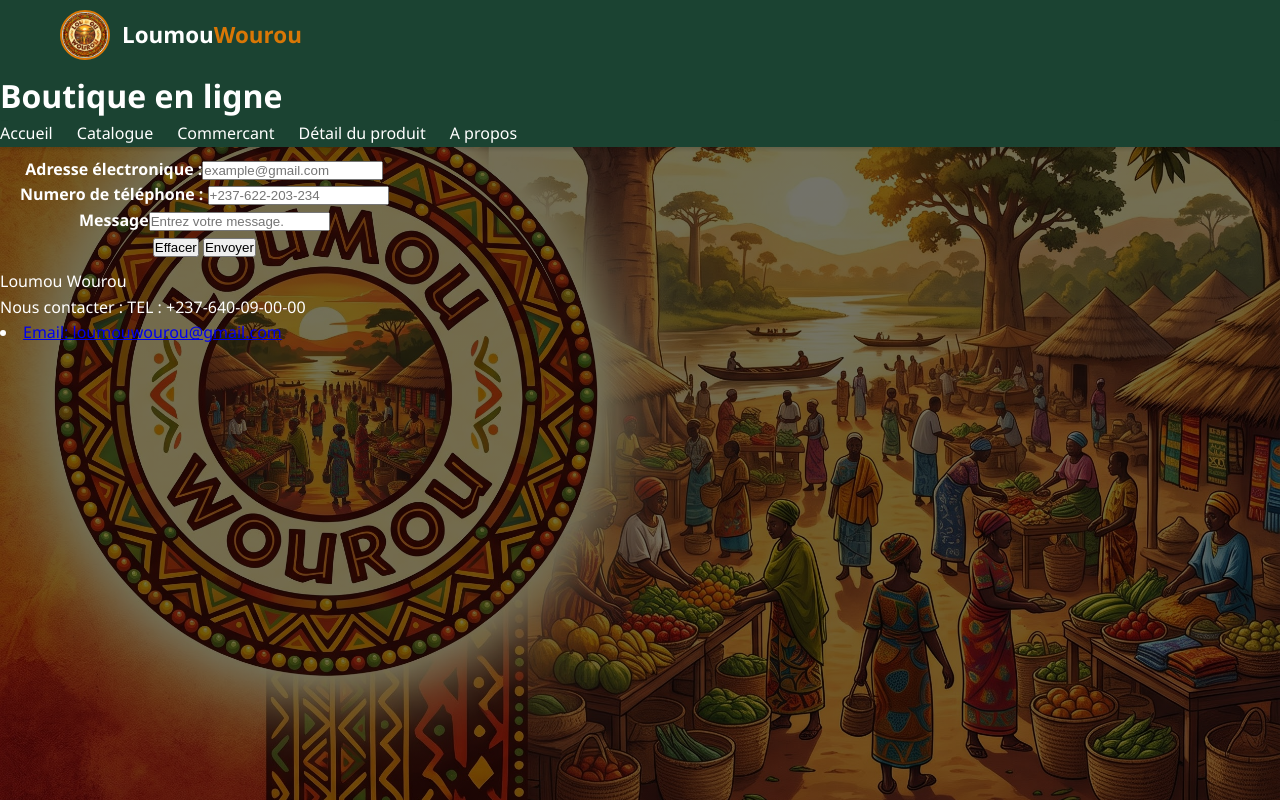
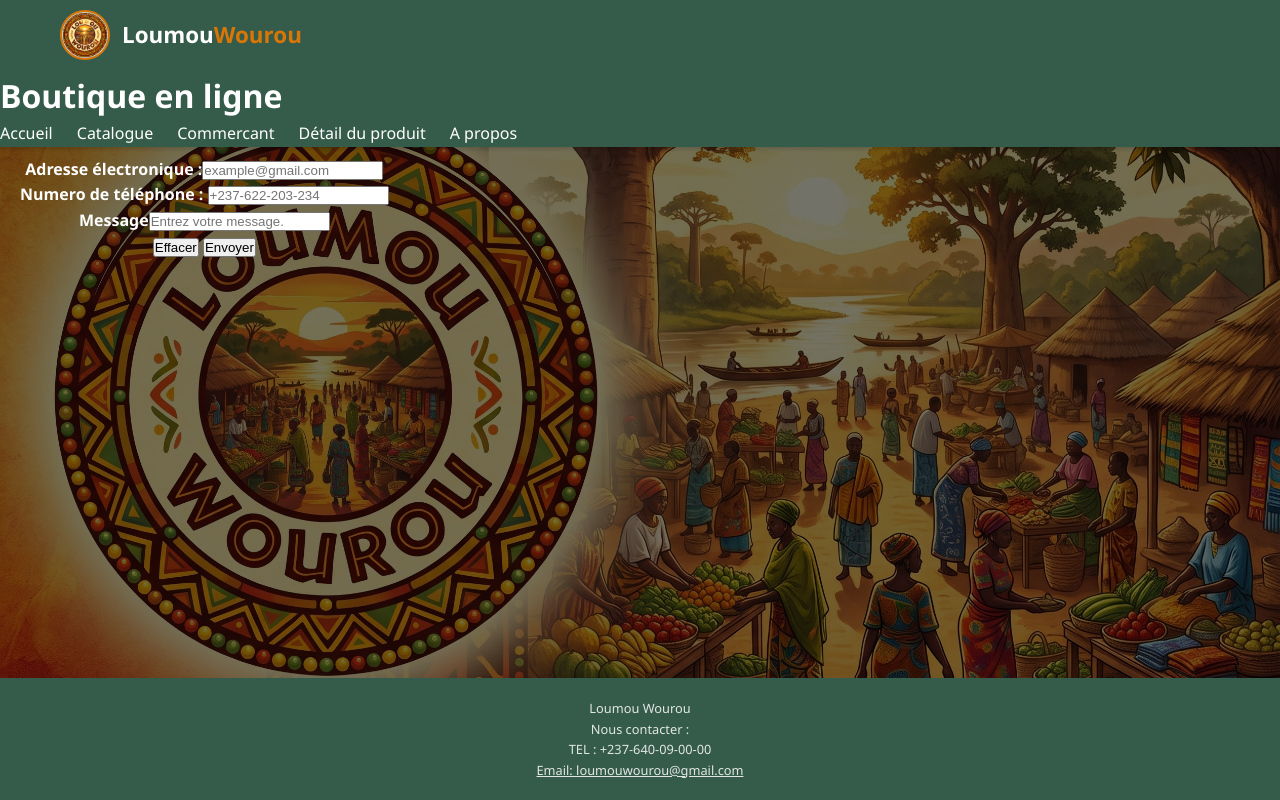
Before and after one commit to bassiroudjibril/Loumou-Wourou, a plain HTML site: page LoumouWourou.html in a window 1280 px wide. Drawn offline with Linux system fonts and the light colour scheme.

Commit message:
Modification du style et de la page LoumouWourou.html pour améliorer l'apparence et la lisibilité.

```diff
--- a/LoumouWourou.html
+++ b/LoumouWourou.html
@@ -36,9 +36,12 @@
      </form>
 
 </main>
+<footer class="footer">
+    <p>Loumou Wourou</p>
+    <p>Nous contacter :<br>
+        TEL : +237-640-09-00-00<br>
+        <a href="mailto:loumouwourou@gmail.com">Email: loumouwourou@gmail.com</a>
+    </p>
+</footer>
 </body>
-<footer>Loumou Wourou
-    <p>Nous contacter :
-        TEL : +237-640-09-00-00
-        <li><a href="Email">Email: loumouwourou@gmail.com</a></li>
 </html>
--- a/style.css
+++ b/style.css
@@ -2,8 +2,8 @@
    1. VARIABLES & CONFIGURATION GLOBALE
    ========================================= */
 :root {
-  --primary-color: #2d6a4f;      /* Vert forêt (Agriculture / Nature) */
-  --primary-dark: #1b4332;       /* Vert foncé au survol */
+  --primary-color: #47735c;      /* Vert sauge */
+  --primary-dark: #355b4b;       /* Vert sauge foncé */
   --secondary-color: #d97706;    /* Ocre / Ambre (Terre / Récolte) */
   --bg-light: #f8f9fa;           /* Fond principal clair */
   --bg-card: #ffffff;            /* Fond des cartes produits */
@@ -22,6 +22,8 @@
 }
 
 body {
+  display: flex;
+  flex-direction: column;
   font-family: 'Segoe UI', Roboto, Helvetica, Arial, sans-serif;
   color: #ffffff;
   line-height: 1.6;
@@ -29,6 +31,10 @@ body {
   background: linear-gradient(rgba(0, 0, 0, 0.55), rgba(0, 0, 0, 0.55)),
               url("LW background.jpg") no-repeat center center fixed;
   background-size: cover;
+}
+
+main {
+  flex: 1;
 }
 
 .container {
@@ -273,13 +279,21 @@ body {
   background-color: var(--primary-dark);
   color: #ffffff;
   text-align: center;
-  padding: 30px 20px;
+  padding: 20px;
   margin-top: 40px;
 }
 
 .footer p {
-  font-size: 0.9rem;
+  font-size: 0.8rem;
   opacity: 0.85;
+}
+
+.footer a {
+  color: #ffffff;
+}
+
+.footer a:hover {
+  color: var(--secondary-color);
 }
 
 /* =========================================
```
